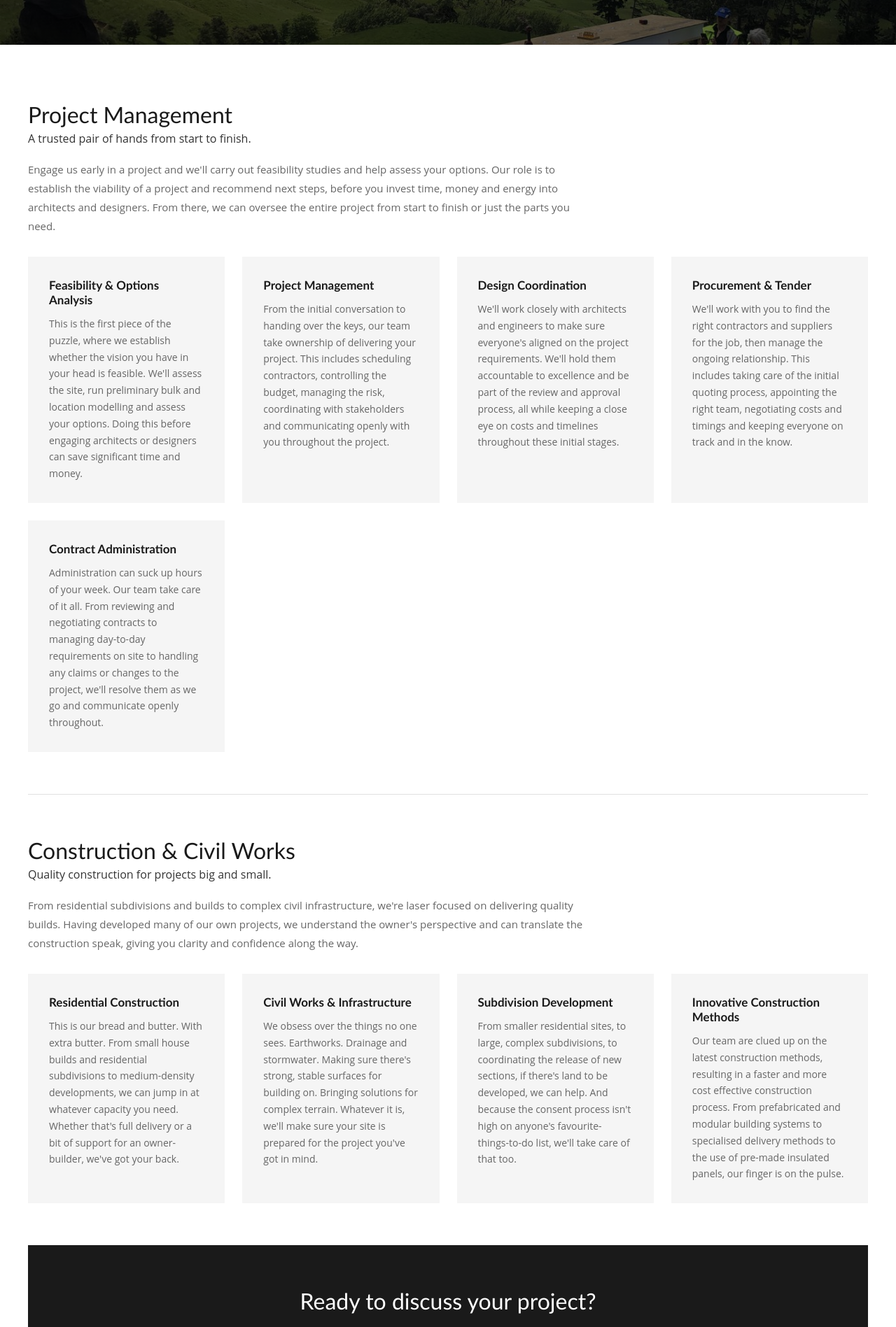
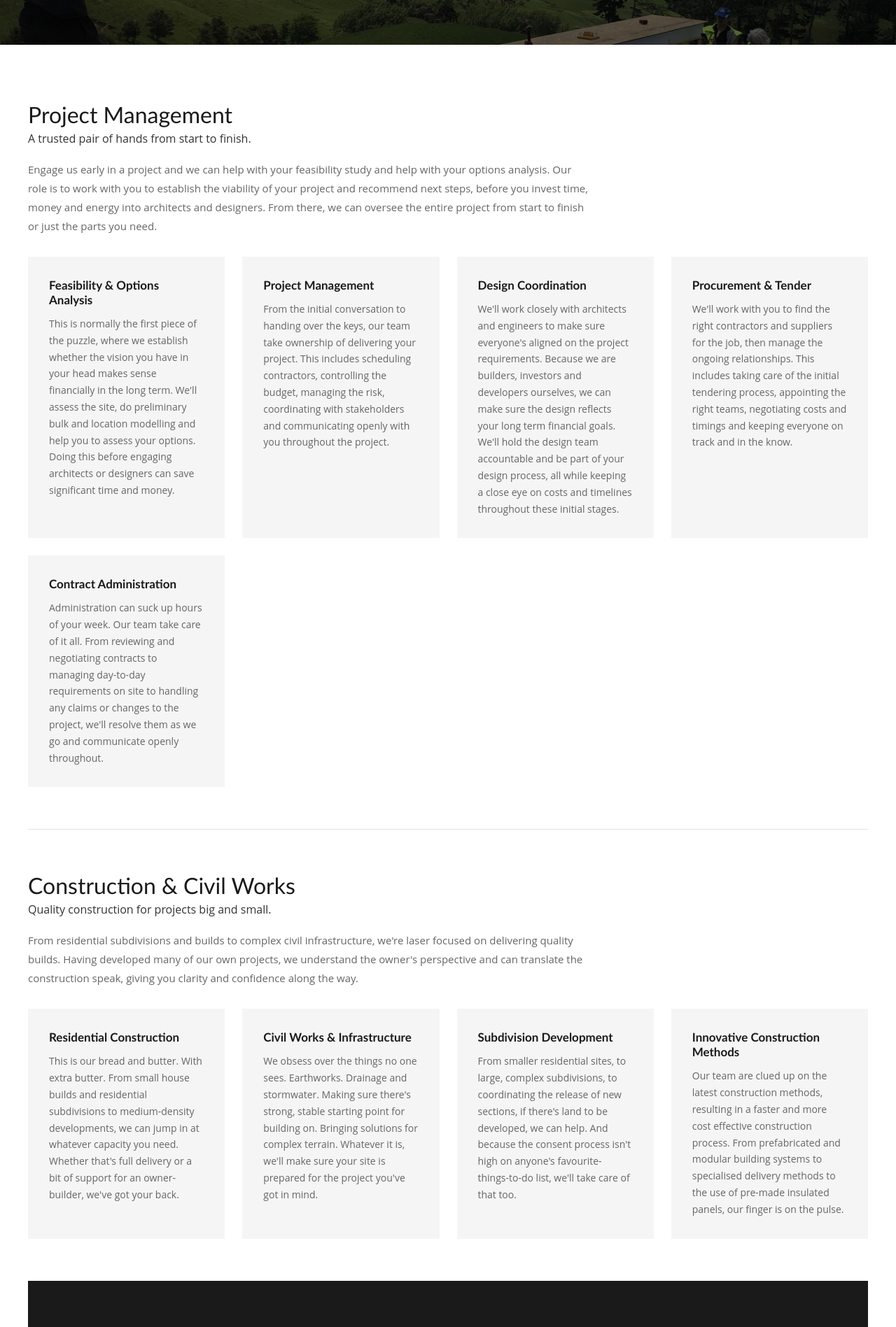
Before and after one commit to TreunLtd/treun-website, a React (Create React App) app: page /services in a window 1280 px wide. Shown: the part 265-2162 px from the top of the page at 70% size. Built offline with nearby package versions, Linux system fonts and the light colour scheme.

Commit message:
Text updates

```diff
--- a/src/pages/AboutPage.js
+++ b/src/pages/AboutPage.js
@@ -22,7 +22,7 @@ export default function AboutPage() {
           <div className="about-two-col">
             <div className="about-col">
               <h2>The Story</h2>
-              <p>Treun is a Scottish Gaelic word meaning strong. It was chosen deliberately — not as a boast, but as a commitment. Strong design. Strong build. Strong management. Strong returns.</p>
+              <p>Treun is a Scottish Gaelic word meaning strong. It was chosen deliberately — not as a boast, but as a commitment. Quality relationships, reliability and dependability.</p>
               <p>The name comes from Old Irish <em>trén</em>, rooted in Proto-Celtic and Proto-Indo-European origins meaning to be stiff, rigid, strong, brave, or sturdy. It is a word that has endured for thousands of years. That kind of longevity is what we aim to bring to every project we work on.</p>
               <p>Treun was founded by Matt Chernishov with a simple belief: that good buildings require good thinking at every stage, from the first feasibility sketch through to the final nail.</p>
             </div>
--- a/src/pages/HomePage.js
+++ b/src/pages/HomePage.js
@@ -28,13 +28,13 @@ export default function HomePage() {
             <div className="column">
               <h2>Treun Project Management</h2>
               <p className="col-sub">A trusted pair of hands from start to finish.</p>
-              <p>Engage us early in a project and we'll carry out feasibility studies and help assess your options. Our role is to establish the viability of a project and recommend next steps, before you invest time, money and energy into architects and designers. From there, we oversee the entire project from start to finish. Or just the parts you need our help with.</p>
+              <p>Engage us early in a project and we can help to carry out feasibility studies and undertake your options anaylsis. Our role is to establish the viability of your project and recommend next steps, before you invest time, money and energy into architects and designers. From there, we oversee the entire project from start to finish. Or just the parts you need our help with.</p>
               <ul className="service-list">
                 <li>Project management</li>
                 <li>Design coordination</li>
                 <li>Procurement</li>
                 <li>Bulk and location modelling</li>
-                <li>Partner with tier 1 contractors and developers</li>
+                <li>Partner with Tier 1 contractors and developers</li>
               </ul>
               <a href="/services" className="read-more">Learn More →</a>
             </div>
@@ -43,13 +43,13 @@ export default function HomePage() {
               <p className="col-sub">Quality construction for projects big and small.</p>
               <p>From residential subdivisions and builds to complex civil infrastructure, we're laser focused on delivering quality builds. Having developed many of our own projects, we understand the owner's perspective and can translate the construction speak, giving you clarity and confidence along the way.</p>
               <ul className="service-list">
-                <li>Residential construction</li>
+                <li>Residential & commercial construction</li>
                 <li>Civil works and infrastructure</li>
-                <li>Subdivision development</li>
+                <li>Subdivisions</li>
                 <li>Innovative construction methods</li>
-                <li>Partner with tier 1 contractors and developers</li>
+                <li>Partner with Tier 1 contractors and developers</li>
               </ul>
-              <a href="/services" className="read-more">Learn More →</a>
+              <a href="/services#construction" className="read-more">Learn More →</a>
             </div>
           </div>
         </div>
@@ -58,7 +58,7 @@ export default function HomePage() {
       <section className="featured-projects">
         <div className="section-container">
           <h2>Featured Projects</h2>
-          <p className="section-subtitle">Here's a look at some of the projects we've delivered recently.</p>
+          <p className="section-subtitle">Here's a look at a handful of the projects we've delivered.</p>
           <div className="projects-grid">
             {featuredProjects.map(project => (
               <CaseStudyCard key={project.id} project={project} />
--- a/src/pages/ServicesPage.js
+++ b/src/pages/ServicesPage.js
@@ -25,11 +25,11 @@ export default function ServicesPage() {
               <h2>Project Management</h2>
               <p className="division-tagline">A trusted pair of hands from start to finish.</p>
             </div>
-            <p className="division-intro">Engage us early in a project and we'll carry out feasibility studies and help assess your options. Our role is to establish the viability of a project and recommend next steps, before you invest time, money and energy into architects and designers. From there, we can oversee the entire project from start to finish or just the parts you need.</p>
+            <p className="division-intro">Engage us early in a project and we can help with your feasibility study and help with your options analysis. Our role is to work with you to establish the viability of your project and recommend next steps, before you invest time, money and energy into architects and designers. From there, we can oversee the entire project from start to finish or just the parts you need.</p>
             <div className="service-boxes">
               <div className="service-box">
                 <h3>Feasibility & Options Analysis</h3>
-                <p>This is the first piece of the puzzle, where we establish whether the vision you have in your head is feasible. We'll assess the site, run preliminary bulk and location modelling and assess your options. Doing this before engaging architects or designers can save significant time and money.</p>
+                <p>This is normally the first piece of the puzzle, where we establish whether the vision you have in your head makes sense financially in the long term. We'll assess the site, do preliminary bulk and location modelling and help you to assess your options. Doing this before engaging architects or designers can save significant time and money.</p>
               </div>
               <div className="service-box">
                 <h3>Project Management</h3>
@@ -37,11 +37,11 @@ export default function ServicesPage() {
               </div>
               <div className="service-box">
                 <h3>Design Coordination</h3>
-                <p>We'll work closely with architects and engineers to make sure everyone's aligned on the project requirements. We'll hold them accountable to excellence and be part of the review and approval process, all while keeping a close eye on costs and timelines throughout these initial stages.</p>
+                <p>We'll work closely with architects and engineers to make sure everyone's aligned on the project requirements. Because we are builders, investors and developers ourselves, we can make sure the design reflects your long term financial goals. We'll hold the design team accountable and be part of your design process, all while keeping a close eye on costs and timelines throughout these initial stages.</p>
               </div>
               <div className="service-box">
                 <h3>Procurement & Tender</h3>
-                <p>We'll work with you to find the right contractors and suppliers for the job, then manage the ongoing relationship. This includes taking care of the initial quoting process, appointing the right team, negotiating costs and timings and keeping everyone on track and in the know.</p>
+                <p>We'll work with you to find the right contractors and suppliers for the job, then manage the ongoing relationships. This includes taking care of the initial tendering process, appointing the right teams, negotiating costs and timings and keeping everyone on track and in the know.</p>
               </div>
               <div className="service-box">
                 <h3>Contract Administration</h3>
@@ -52,7 +52,7 @@ export default function ServicesPage() {
 
           <div className="services-divider"></div>
 
-          <div className="services-division">
+          <div className="services-division" id="construction">
             <div className="division-header">
               <h2>Construction & Civil Works</h2>
               <p className="division-tagline">Quality construction for projects big and small.</p>
@@ -65,7 +65,7 @@ export default function ServicesPage() {
               </div>
               <div className="service-box">
                 <h3>Civil Works & Infrastructure</h3>
-                <p>We obsess over the things no one sees. Earthworks. Drainage and stormwater. Making sure there's strong, stable surfaces for building on. Bringing solutions for complex terrain. Whatever it is, we'll make sure your site is prepared for the project you've got in mind.</p>
+                <p>We obsess over the things no one sees. Earthworks. Drainage and stormwater. Making sure there's strong, stable starting point for building on. Bringing solutions for complex terrain. Whatever it is, we'll make sure your site is prepared for the project you've got in mind.</p>
               </div>
               <div className="service-box">
                 <h3>Subdivision Development</h3>
```
